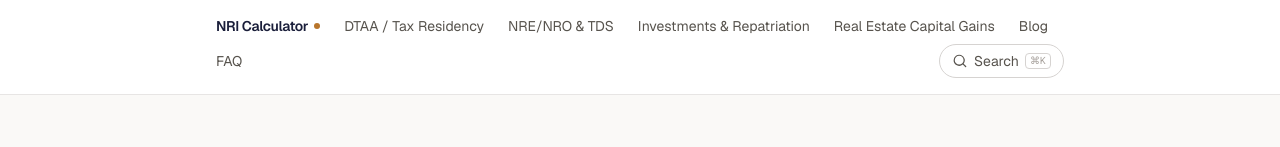
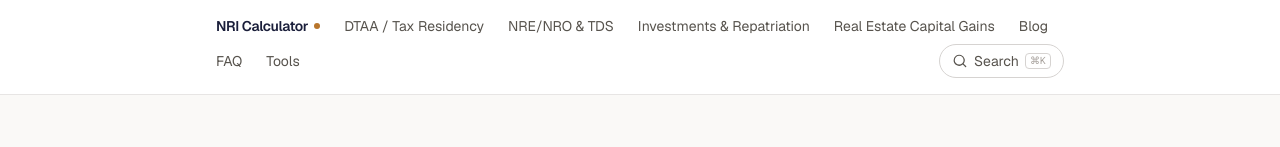
Before and after one commit to Gauribiz/nri-calculator, a Next.js app: page / in a window 1280 px wide. Shown: the top 147 px of the page. Built offline with nearby package versions, Linux system fonts and the light colour scheme.

Commit message:
Add 'Tools' link to navigation

```diff
--- a/src/app/layout.tsx
+++ b/src/app/layout.tsx
@@ -69,6 +69,12 @@ export default function RootLayout({
             >
               FAQ
             </Link>
+            <Link
+              href="/tools"
+              className="text-stone-600 transition-colors hover:text-primary-800 dark:text-primary-200/70 dark:hover:text-primary-50"
+            >
+              Tools
+            </Link>
             <div className="ml-auto">
               <SiteSearch />
             </div>
```
